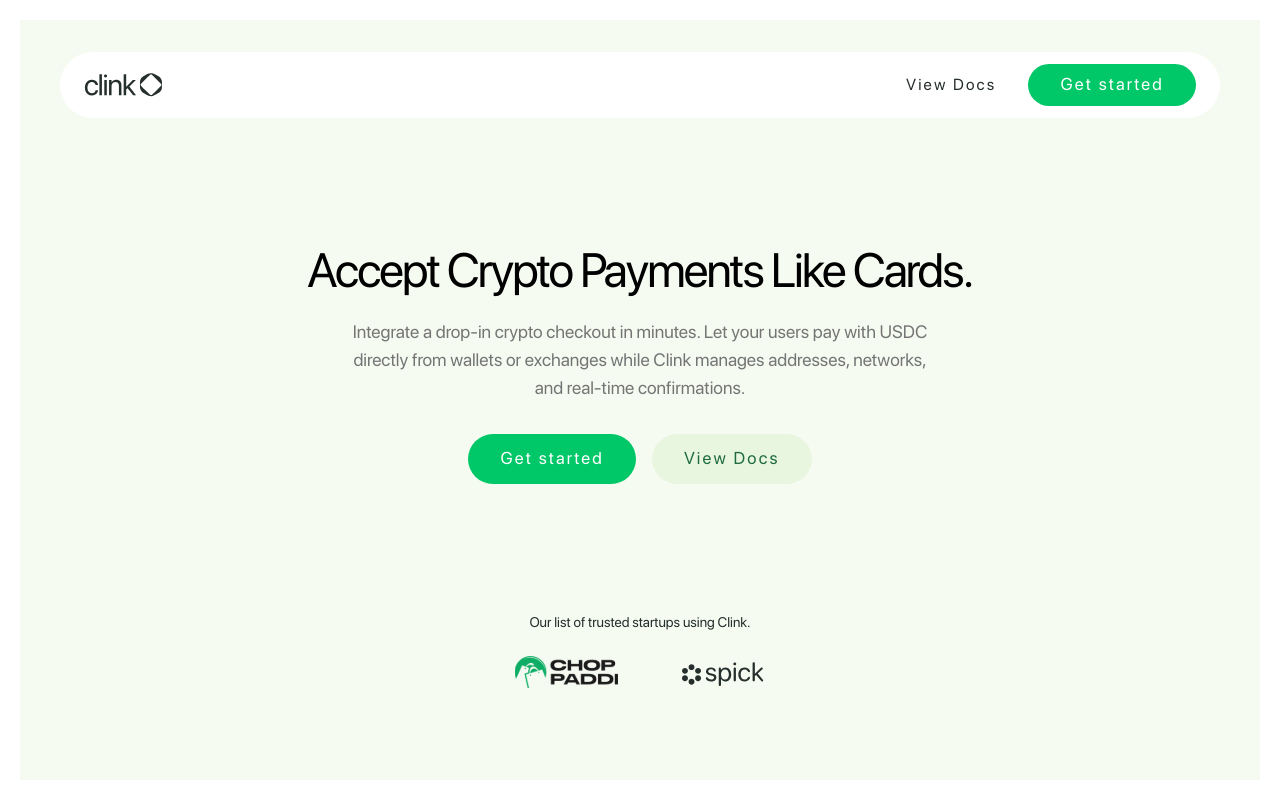
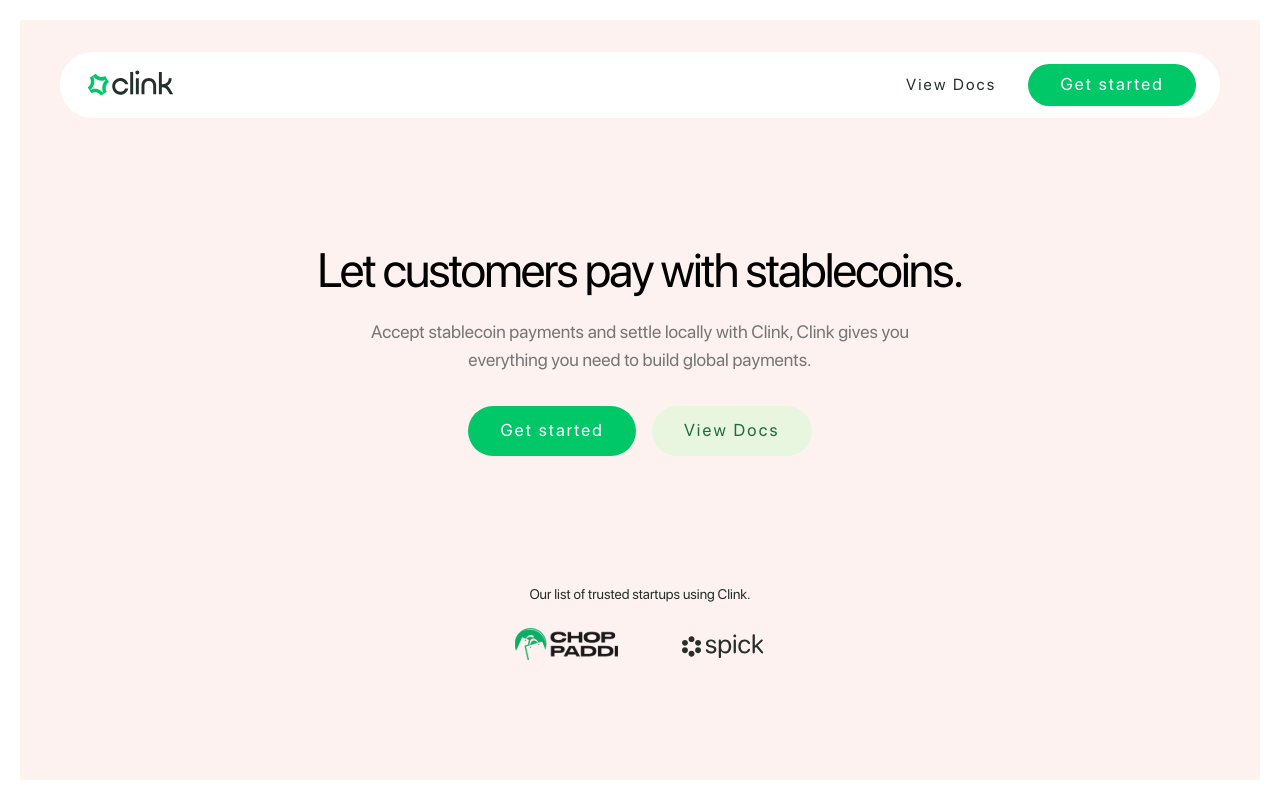
Before and after one commit to egokiemute/clink-app, a Next.js app: page / in a window 1280 px wide. Built offline with nearby package versions, Linux system fonts and the light colour scheme; no server answers.

Commit message:
new branch dev

```diff
--- a/app/layout.tsx
+++ b/app/layout.tsx
@@ -75,7 +75,7 @@ export default function RootLayout({
 
   return (
     <html lang="en" className="h-full antialiased">
-      <body className="flex min-h-full flex-col bg-background text-foreground">
+      <body className="flex min-h-full flex-col bg-[#FEF2F0] text-foreground">
         <script
           type="application/ld+json"
           dangerouslySetInnerHTML={{
--- a/app/page.tsx
+++ b/app/page.tsx
@@ -20,10 +20,10 @@ export default function Home() {
   return (
     <>
       <div className="p-2 md:p-5 bg-white! overflow-hidden min-h-screen flex flex-col">
-        <main className="relative z-10 mx-auto flex w-full flex-1 flex-col px-4 md:px-6 py-6 lg:px-10 lg:py-8 bg-surface/80">
+        <main className="relative z-10 mx-auto flex w-full flex-1 flex-col px-4 md:px-6 py-6 lg:px-10 lg:py-8 bg-[#FEF2F0] rounded-sm">
           <header className="md:mb-12 flex items-center justify-between z-50 bg-white rounded-full py-3 px-4 md:px-6 w-full max-w-7xl mx-auto">
             <Image
-              src="/assets/logo.svg"
+              src="/assets/new-logo.svg"
               alt="Clink"
               width={90}
               height={36}
@@ -52,13 +52,12 @@ export default function Home() {
           <section className="mx-auto max-w-5xl pt-20 z-50">
             <div className="max-w-2xl flex items-center flex-col justify-center text-center">
               <h1 className="max-w-1.5xl text-4xl md:text-5xl font-regular tracking-[-0.04em] text-black sm:text-6xl">
-                Accept Crypto Payments Like Cards.
+                Let customers pay with stablecoins.
               </h1>
 
               <p className="mt-6 max-w-xl text-md md:text-lg leading-7 tracking-[-1%] text-[#757575] sm:text-xl">
-                Integrate a drop-in crypto checkout in minutes. Let your users
-                pay with USDC directly from wallets or exchanges while Clink
-                manages addresses, networks, and real-time confirmations.
+                Accept stablecoin payments and settle locally with Clink, Clink
+                gives you everything you need to build global payments.
               </p>
 
               <div className="mt-8 flex items-center gap-4">
```
